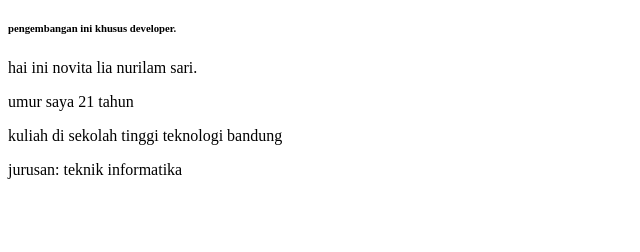
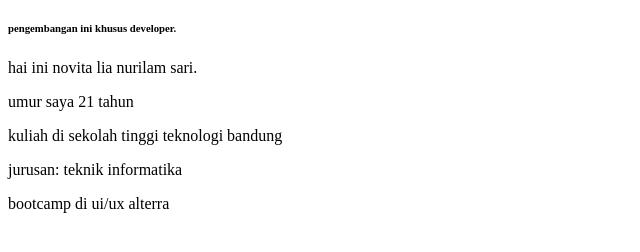
Before and after one commit to novitalianurilamsari/3_praktikum_uiux, a plain HTML site: page index.html in a window 1280 px wide. Shown: the part 120-372 px from the top of the page, without its empty margins (0-640 px from the left). Drawn offline with Linux system fonts and the light colour scheme.

Commit message:
add bootcamp in index

```diff
--- a/index.html
+++ b/index.html
@@ -13,5 +13,6 @@
     <p>umur saya 21 tahun</p>
     <p>kuliah di sekolah tinggi teknologi bandung</p>
     <p>jurusan: teknik informatika </p>
+    <p>bootcamp di ui/ux alterra</p>
   </body>
 </html>
```
